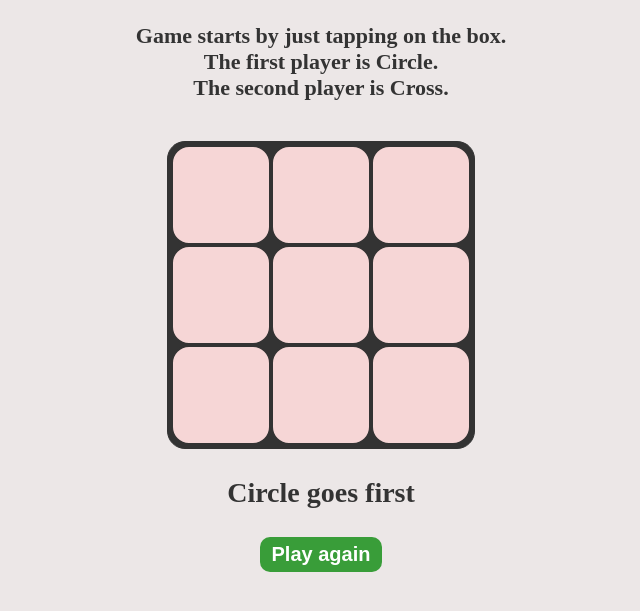
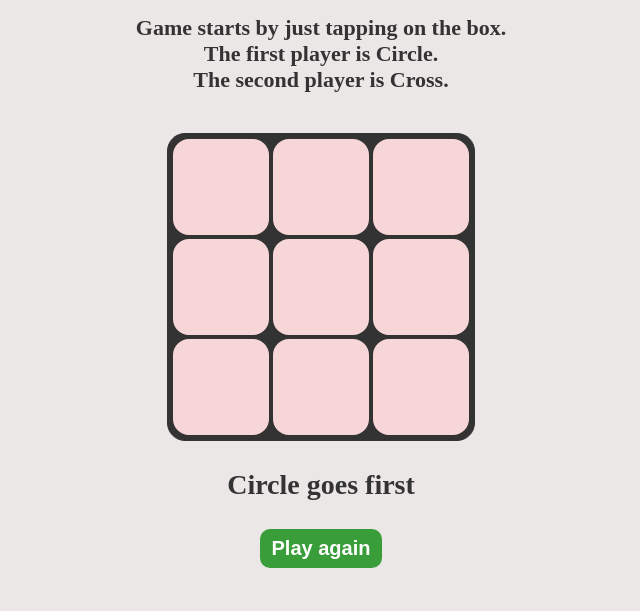
Before and after one commit to vickneee/tic-tac-toe, a plain HTML site: page index.html in a window 1280 px wide. Shown: the part 129-740 px from the top of the page, without its empty margins (319-959 px from the left). Drawn offline with Linux system fonts and the light colour scheme.

Commit message:
Margin corr

```diff
--- a/style.css
+++ b/style.css
@@ -1,16 +1,22 @@
 body {
+    margin: -30px 0;
     padding: 0;
+    display: flex;
+    flex-direction: column;
+    align-items: center;
+    justify-content: center;
     height: 100vh;
     color: #333;
     background-color: #ece7e7;
 }
 
 .container {
-    margin: 50px auto;
+    margin: 0;
     display: flex;
     flex-direction: column;
+    align-items: center;
     justify-content: center;
-    align-items: center;
+    height: 100vh;
 }
 
 .instructions {
@@ -31,14 +37,13 @@ button {
     border: none;
     background-color: #399d39;
     color: white;
-    padding: 6px 12px;
+    padding: 8px 12px;
 }
 
 button:hover,
 button:active {
     background-color: #308630;
     color: white;
-    padding: 6px 12px;
     cursor: pointer;
 }
 
```
